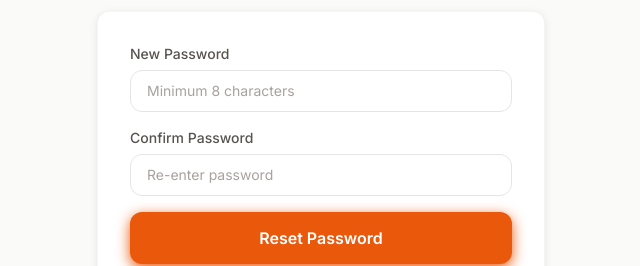
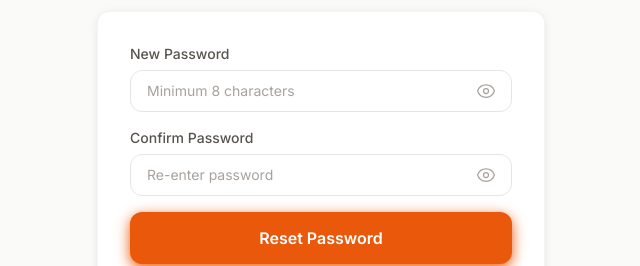
Before and after one commit to Venkatesan-09/FoodExpress, a React (Vite) app in the folder frontend/: page /reset-password/1 in a window 1280 px wide. Shown: the part 302-568 px from the top of the page, without its empty margins (319-959 px from the left). Built offline with nearby package versions, Linux system fonts and the light colour scheme; no server answers.

Commit message:
feat: remove demo credentials, optimize auth speed, add password visibility toggles

```diff
--- a/frontend/src/pages/auth/LoginPage.jsx
+++ b/frontend/src/pages/auth/LoginPage.jsx
@@ -1,8 +1,10 @@
+import { useState } from 'react'
 import { useForm } from 'react-hook-form'
 import { zodResolver } from '@hookform/resolvers/zod'
 import { z } from 'zod'
 import { Link, useNavigate, useLocation } from 'react-router-dom'
 import { useMutation } from '@tanstack/react-query'
+import { EyeIcon, EyeSlashIcon } from '@heroicons/react/24/outline'
 import toast from 'react-hot-toast'
 import api from '../../lib/api'
 import { useAuthStore } from '../../stores/authStore'
@@ -16,6 +18,7 @@ export default function LoginPage() {
   const navigate = useNavigate()
   const location = useLocation()
   const { setAuth } = useAuthStore()
+  const [showPassword, setShowPassword] = useState(false)
   const from = location.state?.from?.pathname
 
   const { register, handleSubmit, formState: { errors } } = useForm({
@@ -84,8 +87,28 @@ export default function LoginPage() {
                 <label htmlFor="password" className="label !mb-0">Password</label>
                 <Link to="/forgot-password" className="text-xs text-primary hover:underline">Forgot password?</Link>
               </div>
-              <input id="password" type="password" className={errors.password ? 'input-error' : 'input'}
-                placeholder="••••••••" {...register('password')} />
+              <div className="relative">
+                <input
+                  id="password"
+                  type={showPassword ? 'text' : 'password'}
+                  className={`${errors.password ? 'input-error' : 'input'} pr-11`}
+                  placeholder="••••••••"
+                  {...register('password')}
+                />
+                <button
+                  type="button"
+                  onClick={() => setShowPassword(!showPassword)}
+                  className="absolute right-3 top-1/2 -translate-y-1/2 text-stone-400 hover:text-stone-600 focus:outline-none p-1"
+                  tabIndex={-1}
+                  aria-label={showPassword ? 'Hide password' : 'Show password'}
+                >
+                  {showPassword ? (
+                    <EyeSlashIcon className="w-5 h-5" />
+                  ) : (
+                    <EyeIcon className="w-5 h-5" />
+                  )}
+                </button>
+              </div>
               {errors.password && <p className="field-error">⚠ {errors.password.message}</p>}
             </div>
             <button type="submit" disabled={isPending} className="btn-primary w-full btn-lg mt-2">
@@ -102,15 +125,6 @@ export default function LoginPage() {
             New to FoodExpress?{' '}
             <Link to="/signup" className="text-primary font-semibold hover:underline">Create account</Link>
           </p>
-
-          {/* Demo credentials hint */}
-          <div className="mt-8 p-4 bg-amber-50 border border-amber-200 rounded-xl text-xs text-amber-800">
-            <p className="font-semibold mb-1">🧪 Demo Credentials</p>
-            <p>Customer: <span className="font-mono">rahul@demo.com</span> / Customer@123</p>
-            <p>Owner: <span className="font-mono">meera@demo.com</span> / Owner@123456</p>
-            <p>Partner: <span className="font-mono">ravi@demo.com</span> / Partner@123</p>
-            <p>Admin: <span className="font-mono">admin@foodexpress.demo</span> / Admin@123456</p>
-          </div>
         </div>
       </div>
     </div>
--- a/frontend/src/pages/auth/ResetPasswordPage.jsx
+++ b/frontend/src/pages/auth/ResetPasswordPage.jsx
@@ -1,8 +1,10 @@
+import { useState } from 'react'
 import { useForm } from 'react-hook-form'
 import { z } from 'zod'
 import { zodResolver } from '@hookform/resolvers/zod'
 import { useParams, useNavigate, Link } from 'react-router-dom'
 import { useMutation } from '@tanstack/react-query'
+import { EyeIcon, EyeSlashIcon } from '@heroicons/react/24/outline'
 import toast from 'react-hot-toast'
 import api from '../../lib/api'
 
@@ -14,6 +16,8 @@ const schema = z.object({
 export default function ResetPasswordPage() {
   const { token } = useParams()
   const navigate = useNavigate()
+  const [showPassword, setShowPassword] = useState(false)
+  const [showConfirmPassword, setShowConfirmPassword] = useState(false)
   const { register, handleSubmit, formState: { errors } } = useForm({ resolver: zodResolver(schema) })
 
   const { mutate, isPending, isSuccess } = useMutation({
@@ -44,14 +48,54 @@ export default function ResetPasswordPage() {
             <form onSubmit={handleSubmit(mutate)} noValidate className="space-y-4">
               <div>
                 <label htmlFor="new-password" className="label">New Password</label>
-                <input id="new-password" type="password" className={errors.password ? 'input-error' : 'input'}
-                  placeholder="Minimum 8 characters" {...register('password')} />
+                <div className="relative">
+                  <input
+                    id="new-password"
+                    type={showPassword ? 'text' : 'password'}
+                    className={`${errors.password ? 'input-error' : 'input'} pr-11`}
+                    placeholder="Minimum 8 characters"
+                    {...register('password')}
+                  />
+                  <button
+                    type="button"
+                    onClick={() => setShowPassword(!showPassword)}
+                    className="absolute right-3 top-1/2 -translate-y-1/2 text-stone-400 hover:text-stone-600 focus:outline-none p-1"
+                    tabIndex={-1}
+                    aria-label={showPassword ? 'Hide password' : 'Show password'}
+                  >
+                    {showPassword ? (
+                      <EyeSlashIcon className="w-5 h-5" />
+                    ) : (
+                      <EyeIcon className="w-5 h-5" />
+                    )}
+                  </button>
+                </div>
                 {errors.password && <p className="field-error">⚠ {errors.password.message}</p>}
               </div>
               <div>
                 <label htmlFor="confirm-password" className="label">Confirm Password</label>
-                <input id="confirm-password" type="password" className={errors.confirmPassword ? 'input-error' : 'input'}
-                  placeholder="Re-enter password" {...register('confirmPassword')} />
+                <div className="relative">
+                  <input
+                    id="confirm-password"
+                    type={showConfirmPassword ? 'text' : 'password'}
+                    className={`${errors.confirmPassword ? 'input-error' : 'input'} pr-11`}
+                    placeholder="Re-enter password"
+                    {...register('confirmPassword')}
+                  />
+                  <button
+                    type="button"
+                    onClick={() => setShowConfirmPassword(!showConfirmPassword)}
+                    className="absolute right-3 top-1/2 -translate-y-1/2 text-stone-400 hover:text-stone-600 focus:outline-none p-1"
+                    tabIndex={-1}
+                    aria-label={showConfirmPassword ? 'Hide password' : 'Show password'}
+                  >
+                    {showConfirmPassword ? (
+                      <EyeSlashIcon className="w-5 h-5" />
+                    ) : (
+                      <EyeIcon className="w-5 h-5" />
+                    )}
+                  </button>
+                </div>
                 {errors.confirmPassword && <p className="field-error">⚠ {errors.confirmPassword.message}</p>}
               </div>
               <button type="submit" disabled={isPending} className="btn-primary w-full btn-lg">
--- a/frontend/src/pages/auth/SignupPage.jsx
+++ b/frontend/src/pages/auth/SignupPage.jsx
@@ -4,6 +4,7 @@ import { zodResolver } from '@hookform/resolvers/zod'
 import { z } from 'zod'
 import { Link, useNavigate } from 'react-router-dom'
 import { useMutation } from '@tanstack/react-query'
+import { EyeIcon, EyeSlashIcon } from '@heroicons/react/24/outline'
 import toast from 'react-hot-toast'
 import api from '../../lib/api'
 import { useAuthStore } from '../../stores/authStore'
@@ -31,6 +32,8 @@ export default function SignupPage() {
   const navigate = useNavigate()
   const { setAuth } = useAuthStore()
   const [step, setStep] = useState(1) // 1: basic info, 2: role selection
+  const [showPassword, setShowPassword] = useState(false)
+  const [showConfirmPassword, setShowConfirmPassword] = useState(false)
 
   const { register, handleSubmit, watch, setValue, trigger, formState: { errors } } = useForm({
     resolver: zodResolver(baseSchema),
@@ -122,14 +125,54 @@ export default function SignupPage() {
                 </div>
                 <div>
                   <label htmlFor="sig-password" className="label">Password</label>
-                  <input id="sig-password" type="password" className={errors.password ? 'input-error' : 'input'}
-                    placeholder="Minimum 8 characters" {...register('password')} />
+                  <div className="relative">
+                    <input
+                      id="sig-password"
+                      type={showPassword ? 'text' : 'password'}
+                      className={`${errors.password ? 'input-error' : 'input'} pr-11`}
+                      placeholder="Minimum 8 characters"
+                      {...register('password')}
+                    />
+                    <button
+                      type="button"
+                      onClick={() => setShowPassword(!showPassword)}
+                      className="absolute right-3 top-1/2 -translate-y-1/2 text-stone-400 hover:text-stone-600 focus:outline-none p-1"
+                      tabIndex={-1}
+                      aria-label={showPassword ? 'Hide password' : 'Show password'}
+                    >
+                      {showPassword ? (
+                        <EyeSlashIcon className="w-5 h-5" />
+                      ) : (
+                        <EyeIcon className="w-5 h-5" />
+                      )}
+                    </button>
+                  </div>
                   {errors.password && <p className="field-error">⚠ {errors.password.message}</p>}
                 </div>
                 <div>
                   <label htmlFor="confirmPassword" className="label">Confirm Password</label>
-                  <input id="confirmPassword" type="password" className={errors.confirmPassword ? 'input-error' : 'input'}
-                    placeholder="Re-enter password" {...register('confirmPassword')} />
+                  <div className="relative">
+                    <input
+                      id="confirmPassword"
+                      type={showConfirmPassword ? 'text' : 'password'}
+                      className={`${errors.confirmPassword ? 'input-error' : 'input'} pr-11`}
+                      placeholder="Re-enter password"
+                      {...register('confirmPassword')}
+                    />
+                    <button
+                      type="button"
+                      onClick={() => setShowConfirmPassword(!showConfirmPassword)}
+                      className="absolute right-3 top-1/2 -translate-y-1/2 text-stone-400 hover:text-stone-600 focus:outline-none p-1"
+                      tabIndex={-1}
+                      aria-label={showConfirmPassword ? 'Hide password' : 'Show password'}
+                    >
+                      {showConfirmPassword ? (
+                        <EyeSlashIcon className="w-5 h-5" />
+                      ) : (
+                        <EyeIcon className="w-5 h-5" />
+                      )}
+                    </button>
+                  </div>
                   {errors.confirmPassword && <p className="field-error">⚠ {errors.confirmPassword.message}</p>}
                 </div>
                 <button type="button" onClick={handleNextStep} className="btn-primary w-full btn-lg mt-2">
```
Also changed, not shown: frontend/src/pages/public/LandingPage.jsx (+1 -11 lines), 1 other file (tests, documents, lock files or other folders).
